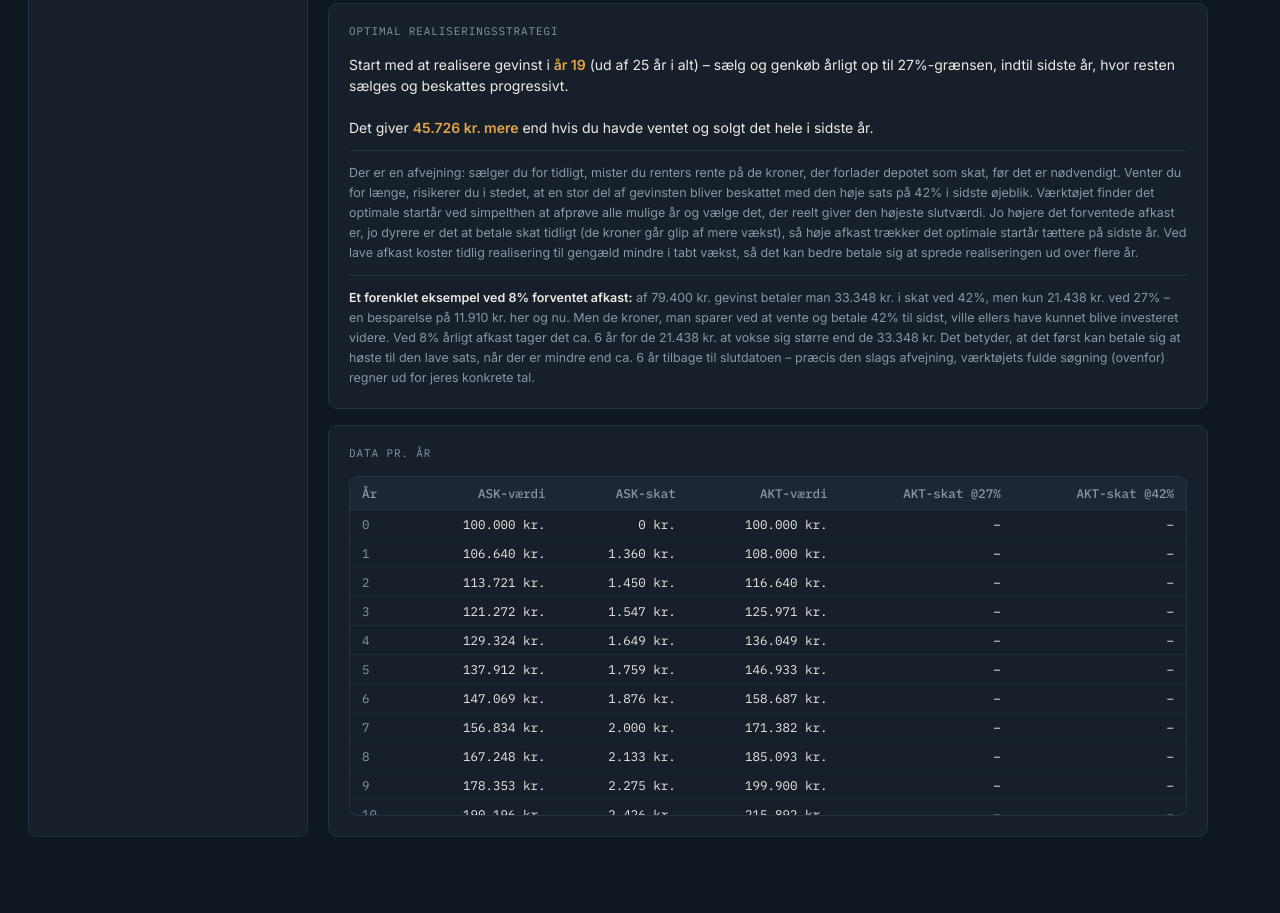
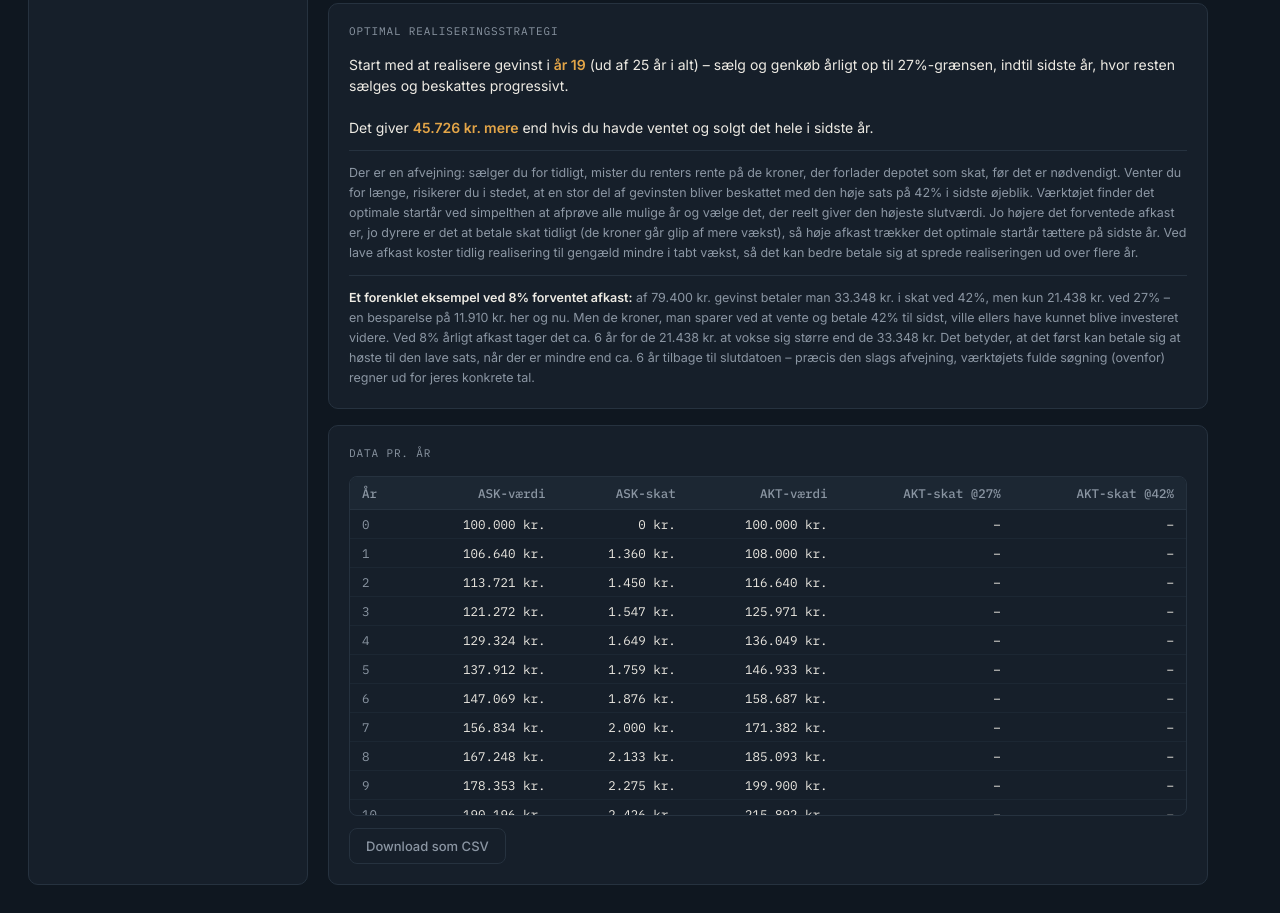
Before and after one commit to SimonGSK/Finance-and-investment-tool, a plain HTML site: page index.html in a window 1280 px wide. Shown: the part 915-1828 px from the top of the page. Before the commit the page ends 1780 px from the top, so only its background shows below. Drawn offline with nearby package versions, Linux system fonts and the light colour scheme.

Commit message:
Add CSV export buttons for result tables
Adds a "Download som CSV" action to all three calculator result tables and introduces a shared `downloadTableAsCSV` helper. The export includes table headers, escapes quoted values correctly, uses semicolon delimiters for Danish Excel compatibility, and prepends a UTF-8 BOM so characters like æ/ø/å render correctly.

```diff
--- a/index.html
+++ b/index.html
@@ -435,10 +435,11 @@
                         <tbody id="dataTableBody"></tbody>
                     </table>
                 </div>
+                <button class="btn btn-secondary" style="margin-top:12px;" onclick="downloadTableAsCSV('dataTableBody', 'ask-vs-aktiedepot.csv')">Download som CSV</button>
             </div>
         </div>
 
-    </div>
+        </div>
     </div>
 
     <div id="tool2" style="display:none;">
@@ -531,6 +532,7 @@
                         <tbody id="dataTableBody2"></tbody>
                     </table>
                 </div>
+                <button class="btn btn-secondary" style="margin-top:12px;" onclick="downloadTableAsCSV('dataTableBody2', 'aktiedepot-maanedlig.csv')">Download som CSV</button>
             </div>
         </div>
 
@@ -623,6 +625,7 @@
                             <tbody id="dataTableBody3"></tbody>
                         </table>
                     </div>
+                    <button class="btn btn-secondary" style="margin-top:12px;" onclick="downloadTableAsCSV('dataTableBody3', 'fire-beregner.csv')">Download som CSV</button>
                 </div>
             </div>
 
@@ -1784,6 +1787,33 @@
     }
 
     renderNetWorthHistory();
+
+    function downloadTableAsCSV(tbodyId, filename){
+        const tbody = document.getElementById(tbodyId);
+        const table = tbody.closest('table');
+        const headers = Array.from(table.querySelectorAll('thead th')).map(th => th.textContent.trim());
+        const rows = Array.from(tbody.querySelectorAll('tr')).map(tr =>
+            Array.from(tr.querySelectorAll('td')).map(td => td.textContent.trim())
+        );
+
+        // Semikolon som separator (ikke komma), fordi danske Excel-opsætninger som
+        // udgangspunkt forventer det - komma bruges jo allerede som decimaltegn i vores tal.
+        const csvLines = [headers, ...rows].map(row =>
+            row.map(cell => `"${cell.replace(/"/g, '""')}"`).join(';')
+        );
+        // \uFEFF (byte-order-mark) forrest hjælper Excel med at genkende dansk tegnsæt (æøå) korrekt.
+        const csvContent = '\uFEFF' + csvLines.join('\r\n');
+
+        const blob = new Blob([csvContent], {type:'text/csv;charset=utf-8;'});
+        const url = URL.createObjectURL(blob);
+        const link = document.createElement('a');
+        link.href = url;
+        link.download = filename;
+        document.body.appendChild(link);
+        link.click();
+        document.body.removeChild(link);
+        URL.revokeObjectURL(url);
+    }
 </script>
 
 </body>
```
